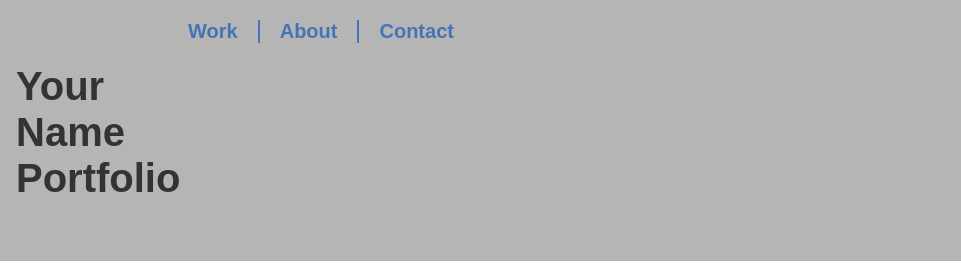
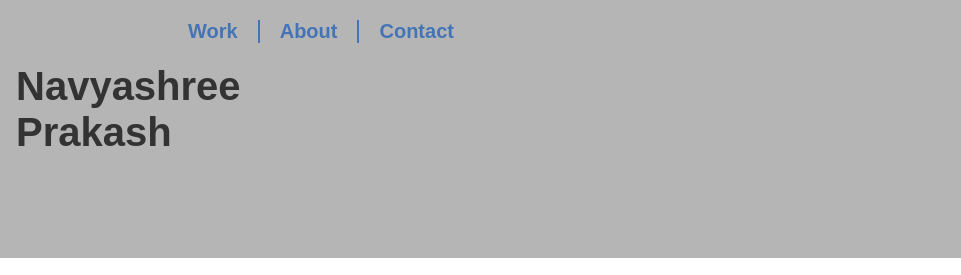
Before and after one commit to Navyashree171004/portfolio, a plain HTML site: page index.html in a window 1280 px wide. Shown: the top 275 px of the page, 319-1280 px from the left. Drawn offline with nearby package versions, Linux system fonts and the light colour scheme.

Commit message:
index.html

```diff
--- a/index.html
+++ b/index.html
@@ -38,7 +38,7 @@
         <div class="wrapper">
 
 			<div class="logo-container">
-				<h1>Your<br>Name<br>Portfolio</h1>
+				<h1>Navyashree<br>Prakash</h1>
 
 				<!-- ------------------------------------------------------
 				Note that the image of the logo is linked to the home page.
```
